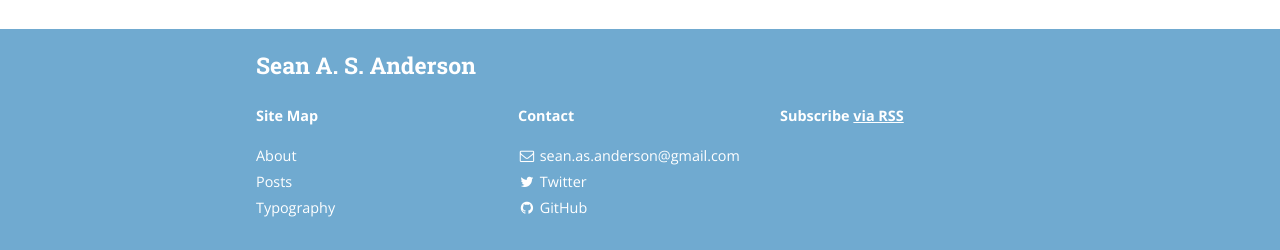
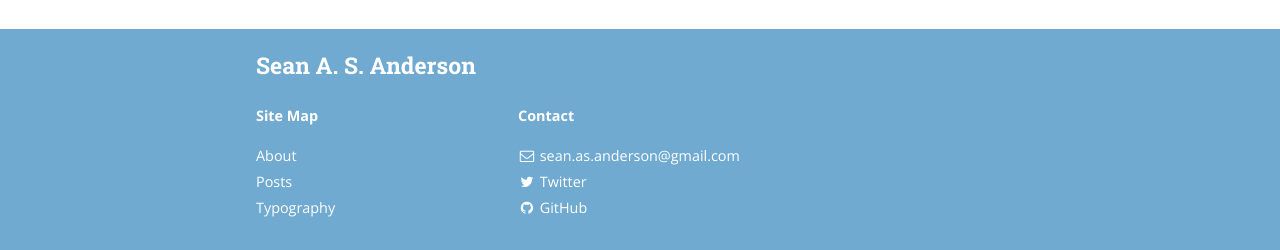
Before and after one commit to SeanASAnderson/SeanASAnderson.github.io, a Jekyll site: the page built from index.html, in a window 1280 px wide and 900 px high, scrolled down 1200 px. Shown: the part 647-897 px from the top of the window. Built offline with Jekyll 4.4.1, drawn with Linux system fonts in a browser that asks for light colours; nearby versions of some CDN libraries; the list of posts is cut into pages by our own code.

Commit message:
footer change

```diff
--- a/_includes/footer.html
+++ b/_includes/footer.html
@@ -37,10 +37,10 @@
       </ul>
     </div>
 
-    <div class="site-signature">
+    <!--<div class="site-signature">
       <p class="rss-subscribe text"><strong>Subscribe <a href="{{ "/feed.xml" | prepend: site.baseurl }}">via RSS</a></strong></p>
       <p class="text">{{ site.description }}</p>
-    </div>
+    </div>-->
 
   </div>
 
```
